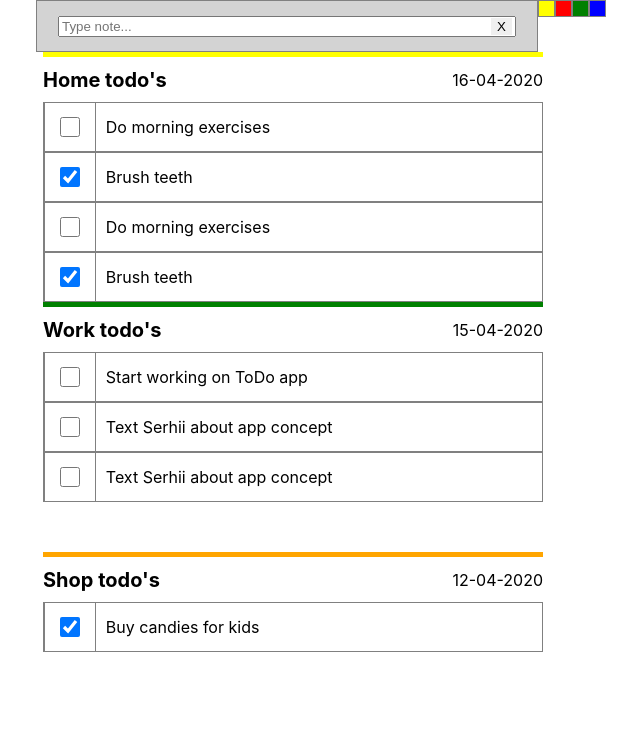
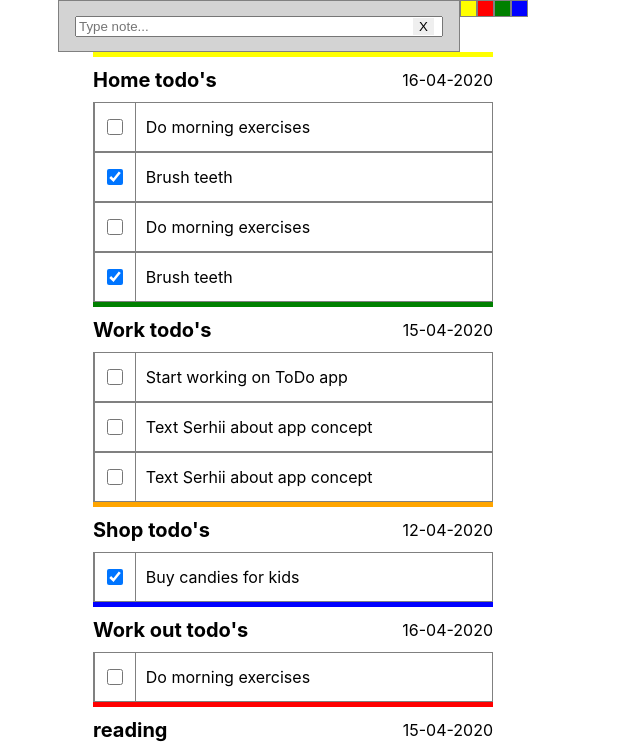
Before and after one commit to KostyrkoNazar/didwilldo, a React (Create React App) app: page / in a window 1280 px wide. Shown: the top 751 px of the page, without its empty margins (347-987 px from the left). Built offline with nearby package versions, Linux system fonts and the light colour scheme.

Commit message:
color-panel changes

```diff
--- a/src/ColorPanel/ColorPanel.js
+++ b/src/ColorPanel/ColorPanel.js
@@ -1,14 +1,17 @@
 import React from "react";
 import './styles.css'
 
-function ColorPanel({setColor,color}){
+const availableColors = ['yellow', 'red','green','blue'];
+
+function ColorPanel({setColor}){
+
+    const colorPanel = availableColors.map((color,index)=>{
+        return <div style={{backgroundColor:color}} key={index}/>
+    })
 
     return(
         <div className='colorPanel'>
-
-            <div style={{backgroundColor:color}}
-                    onClick={()=>setColor(color)}/>
-
+            {colorPanel}
         </div>
     )
 }
--- a/src/ColorPanel/styles.css
+++ b/src/ColorPanel/styles.css
@@ -3,3 +3,8 @@
     width: 15px;
     border: 1px solid gray;
 }
+
+.colorPanel {
+    display: flex;
+    flex-flow: row;
+}
--- a/src/Dashboard/Dashboard.js
+++ b/src/Dashboard/Dashboard.js
@@ -5,13 +5,11 @@ import ColorPanel from "../ColorPanel/ColorPanel";
 import './styles.css'
 import data from "../data/data";
 
-const availableColors = ['yellow', 'red','green','blue'];
-
 function Dashboard() {
     const [searchValue, setSearchValue] = useState('')
     const [todoGroupArray, setTodoArray] = useState([])
     const [isSorted, setIsSorted] = useState([])
-    const [isColor, setIsColor]=useState('')
+    const [selectedColor, setSelectedColor]=useState('')
 
     const onClear = () => setSearchValue('');
 
@@ -66,27 +64,27 @@ function Dashboard() {
                    created={obj.created}
                    todoList={obj.todoList}/>)
 
-    const onSetColor=(value)=>{
-        setIsColor(value)
+    const setColor=(color)=>{
+        setSelectedColor(color)
     }
+
 
 
     return(
         <div className='dashboard'>
 
-            <div className='dashboardTodoSearch'>
-                <TodoSearch onClear={onClear}
-                            onChange={onChange}
-                            value={searchValue}
-                />
+            <div className='dashboardHeader'>
 
-                <div className='dashboardControlPanel'>
-                    {availableColors.map((color,index)=>
-                        <ColorPanel key={index}
-                                    color={color}
-                                    setColor={onSetColor}/>
-                    )}
+                <div className='dashboardTodoSearch'>
+                    <TodoSearch onClear={onClear}
+                                onChange={onChange}
+                                value={searchValue}
+                    />
+                    <div/>
 
+                    <div className='dashboardColorPanel'>
+                        <ColorPanel setColor={setColor}/>
+                    </div>
                 </div>
 
             </div>
--- a/src/Dashboard/styles.css
+++ b/src/Dashboard/styles.css
@@ -1,17 +1,19 @@
 .dashboard {
     display: flex;
     flex-flow: column;
-    width: 700px;
-    margin: auto;
+    width: 100%;
+    align-items: center;
 }
 
 .dashboardTodoSearch {
     display: flex;
-    align-self: center;
-    margin-left: 8%;
 }
 
-.dashboardControlPanel {
+.dashboardColorPanel {
     display: flex;
-    flex-flow: row;
 }
+
+.dashboardHeader {
+    display: flex;
+    align-self: center;
+}
--- a/src/TodoGroup/styles.css
+++ b/src/TodoGroup/styles.css
@@ -1,7 +1,6 @@
 .todoListGroup {
     display: flex;
-    width: 500px;
-    margin: auto;
+    width: 400px;
     flex-flow: column;
 }
 
@@ -13,7 +12,8 @@
 }
 
 .todoListItemsInContainer {
-    height: 200px;
+    max-height: 200px;
+    height: 100%;
     overflow-y: auto;
 }
 
--- a/src/TodoItem/TodoItem.js
+++ b/src/TodoItem/TodoItem.js
@@ -9,8 +9,8 @@ const TodoItem=({title, done})=>{
             <div className='checkBoxContainer'>
                 <input className='todoListItemInput'
                         type='checkbox'
-                        onChange={()=>console.log('Changed')}
                         checked={done}
+                        onChange={()=>console.log('')}
                 />
             </div>
 
--- a/src/TodoSearch/styles.css
+++ b/src/TodoSearch/styles.css
@@ -2,9 +2,8 @@
     display: flex;
     justify-content: center;
     align-items: center;
-    margin: auto;
     height: 50px;
-    width: 500px;
+    width: 400px;
     border: 1px solid gray;
     position: relative;
     background-color: lightgray;
```
Also changed, not shown: src/TodoGroup/TodoGroup.js (+6 -3 lines).
